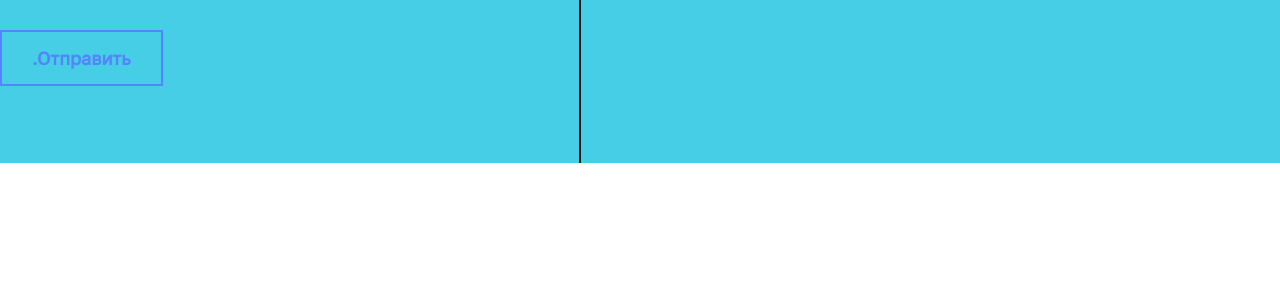
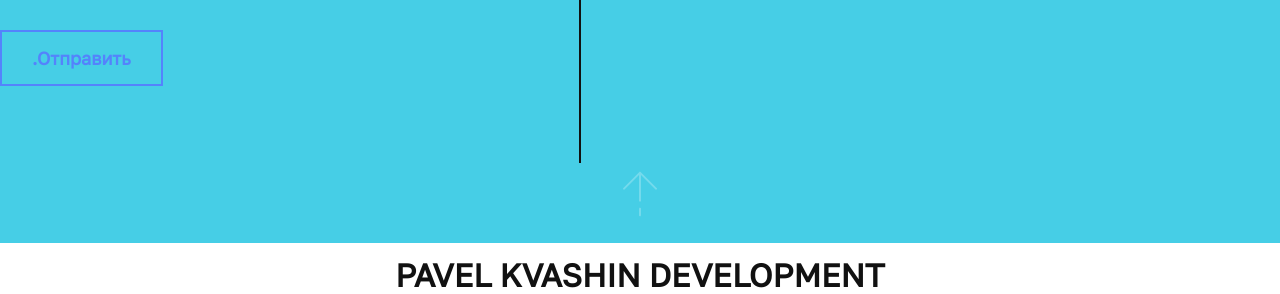
Before and after one commit to KMS56135/PKDMAIN, a website: page index.html in a window 1280 px wide. Shown: the part 2770-3064 px from the top of the page. Before the commit the page ends 2933 px from the top, so only its background shows below. Drawn offline with Linux system fonts and the light colour scheme.

Commit message:
add_components_footer

```diff
--- a/index.html
+++ b/index.html
@@ -219,6 +219,12 @@
       </div>
     </div>
   </section>
+  <footer class="footer" style="background-color: rgb(70, 206, 230)";>
+    <img src="./assets/image/arrow.png" alt="arrow" />
+    <div class="footer__content">
+      PAVEL KVASHIN DEVELOPMENT
+    </div>
+  </footer>
 </body>
 
 </html>
--- /dev/null
+++ b/src/scss/components/_footer.scss
@@ -0,0 +1,22 @@
+.footer {
+    display: flex;
+    flex-direction: column;
+    justify-content: center;
+    align-items: center;
+    background-color: rgb(70, 206, 230);
+    height: 80px;
+
+    img {
+        margin-bottom: 30px;
+        margin-top: 50px;
+    }
+
+    &__content {
+        font-family: $font-family;
+        font-weight: 700;
+        font-size: 32px;
+        text-transform: uppercase;
+        text-align: center;
+        color: #111;
+    }
+}
--- a/src/scss/main.scss
+++ b/src/scss/main.scss
@@ -12,3 +12,4 @@
 @import 'components/partners';
 @import 'components/career';
 @import 'components/feedback';
+@import 'components/footer';
```
Also changed, not shown: assets/image/arrow.png (added), dist/styles.css, 1 other file.
